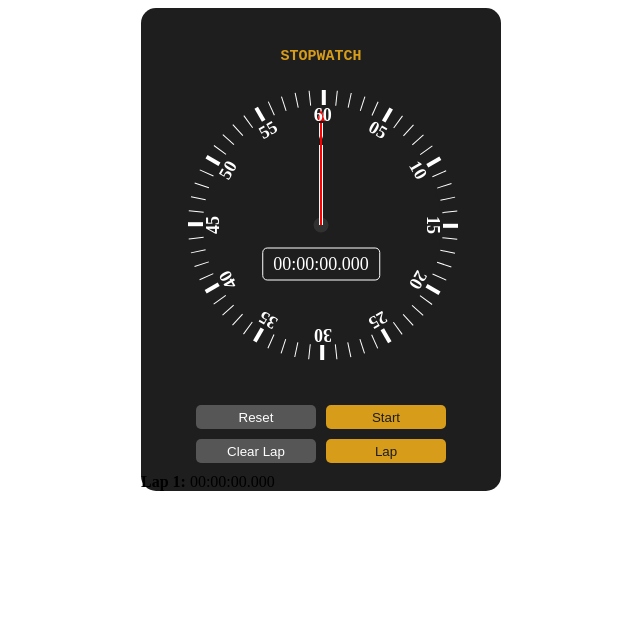
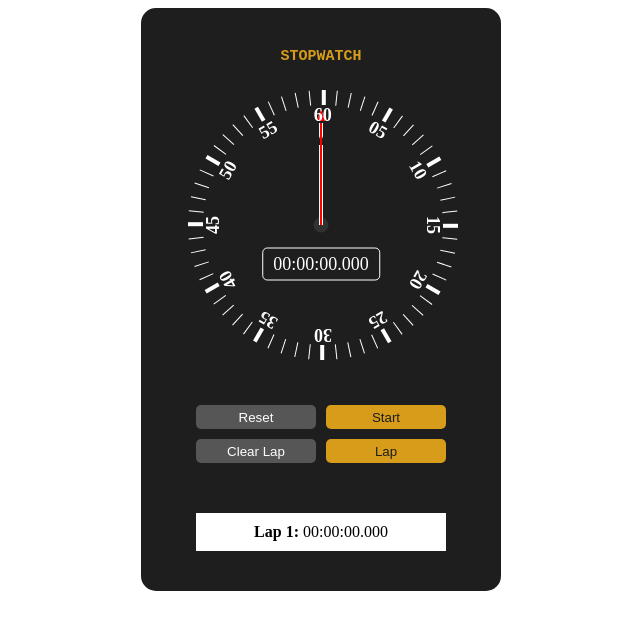
Before and after one commit to beasiteri/stopwatch, an Angular app: page / in a window 1280 px wide. Both pictures are taken after a click on the button "Lap". Shown: the top 630 px of the page, without its empty margins (319-959 px from the left). Built offline with nearby package versions, Linux system fonts and the light colour scheme.

Commit message:
Style the laps

```diff
--- a/src/app/stopwatch/stopwatch.component.html
+++ b/src/app/stopwatch/stopwatch.component.html
@@ -24,7 +24,7 @@
       <button class="lap-btn" (click)="lap()">Lap</button>
     </div>
   </div>
-  <div class="laps">
+  <div class="laps" *ngIf="laps.length > 0">
     <div *ngFor="let lap of laps; let i = index" class="lap">
       <b>Lap {{ i + 1 }}:</b> {{ formatTime(lap) }}
     </div>
--- a/src/app/stopwatch/stopwatch.component.scss
+++ b/src/app/stopwatch/stopwatch.component.scss
@@ -176,7 +176,7 @@
     align-items: center;
     display: flex;
     flex-direction: column;
-  }
+    margin-bottom: 40px;
 
     button {
       border-radius: 5px;
@@ -214,3 +214,16 @@
       margin-left: 10px;
     }
   }
+
+  /* Laps */
+  .laps {
+    align-items: center;
+    background-color: white;
+    display: flex;
+    flex-direction: column;
+    justify-content: center;
+    margin: 0 auto 40px;
+    max-width: 230px;
+    padding: 10px;
+  }
+}
```
Lines whose indentation alone changed are shown as unchanged.
